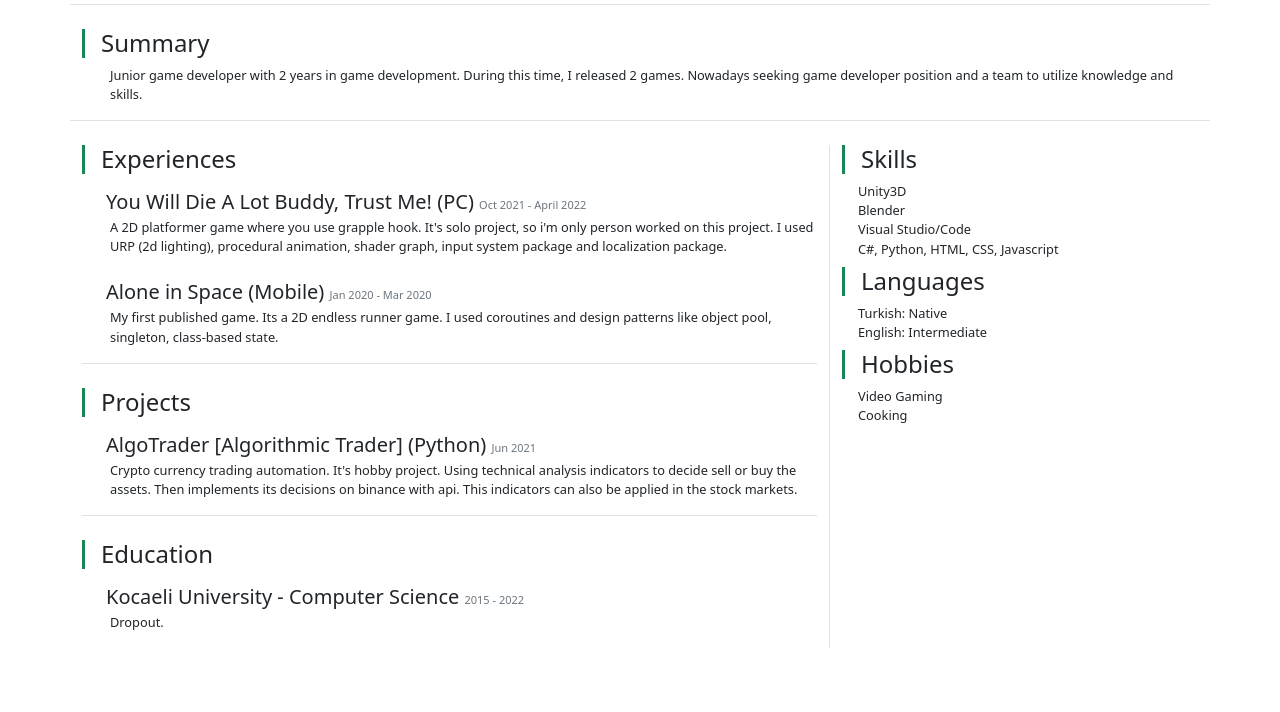
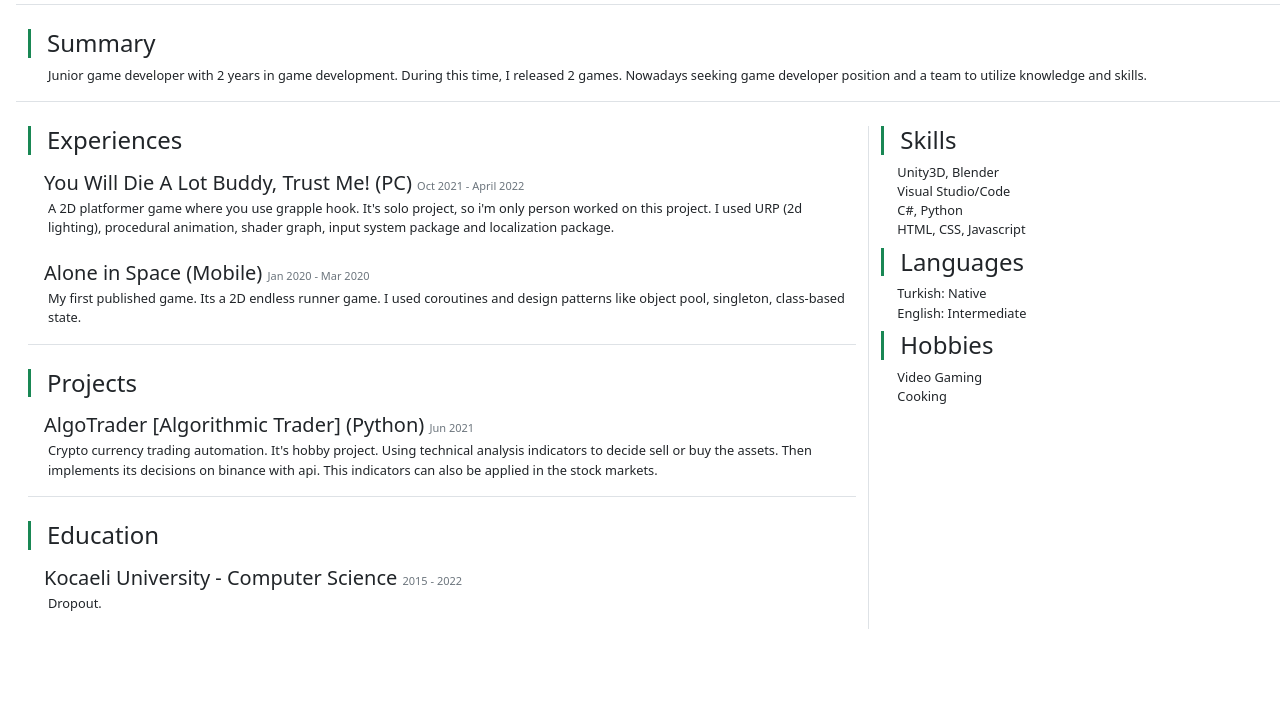
Before and after one commit to atakanihtiyar/atakanihtiyar.github.io, a plain HTML site: page index.html in a window 1280 px wide. Shown: the part 140-852 px from the top of the page. Drawn offline with nearby package versions, Linux system fonts and the light colour scheme.

Commit message:
Update index.html

```diff
--- a/index.html
+++ b/index.html
@@ -13,7 +13,7 @@
 
 <body>
 
-    <div class="container mt-5 my-5">
+    <div class="container-fluid my-5 mx-3">
         <div class="row align-items-center pb-3 border-bottom" id="part">
             <div class="col-8">
                 <h1 class="fs-1">Berkay Atakan İhtiyar</h1>
@@ -63,7 +63,7 @@
         <div class="row pb-3 border-bottom">
             <div class="col-12">
                 <h3 class="display-2 fs-4 px-3 border-start border-3 border-success">Summary</h3>
-                <div class="text-middle ms-4 ps-1">
+                <div class="text-middle ms-3 ps-1">
                     Junior game developer with 2 years in game development. During this time, I
                     released 2 games. Nowadays seeking game developer position and a team to utilize
                     knowledge and skills.
@@ -75,7 +75,7 @@
             <div class="col-8 border-end">
                 <div class="border-bottom">
                     <h3 class="display-2 fs-4 px-3 border-start border-3 border-success">Experiences</h3>
-                    <div class="experienceItem ms-4">
+                    <div class="experienceItem ms-3">
                         <h4 class="mb-1 mt-3 fs-5">You Will Die A Lot Buddy, Trust Me! (PC)
                             <span class="my-0 text-small text-secondary"> Oct 2021 - April 2022</span>
                         </h4>
@@ -86,12 +86,13 @@
                         </p>
                     </div>
 
-                    <div class="experienceItem ms-4">
+                    <div class="experienceItem ms-3">
                         <h4 class="mb-1 mt-4 fs-5">Alone in Space (Mobile)
                             <span class="my-0 text-small text-secondary"> Jan 2020 - Mar 2020</span>
                         </h4>
                         <p class="text-middle ps-1">
-                            My first published game. Its a 2D endless runner game. I used coroutines and design patterns like
+                            My first published game. Its a 2D endless runner game. I used coroutines and design patterns
+                            like
                             object pool, singleton, class-based state.
                         </p>
                     </div>
@@ -99,7 +100,7 @@
 
                 <div class="border-bottom">
                     <h3 class="display-2 fs-4 px-3 mt-4 border-start border-3 border-success">Projects</h3>
-                    <div class="experienceItem ms-4">
+                    <div class="experienceItem ms-3">
                         <h4 class="mb-1 mt-3 fs-5">AlgoTrader [Algorithmic Trader] (Python)
                             <span class="my-0 text-small text-secondary">Jun 2021</span>
                         </h4>
@@ -113,7 +114,7 @@
 
                 <div>
                     <h3 class="display-2 fs-4 px-3 mt-4 border-start border-3 border-success">Education</h3>
-                    <div class="experienceItem ms-4">
+                    <div class="experienceItem ms-3">
                         <h4 class="mb-1 mt-3 fs-5">Kocaeli University - Computer Science
                             <span class="my-0 text-small text-secondary">2015 - 2022</span>
                         </h4>
@@ -127,13 +128,13 @@
                 <div>
                     <h3 class="display-2 fs-4 px-3 border-start border-3 border-success">Skills</h3>
                     <div class="experienceItem p-0 m-0 ms-3 text-middle">
-                        <span>Unity3D</span>
-                        <br>
-                        <span>Blender</span>
+                        <span>Unity3D, Blender</span>
                         <br>
                         <span>Visual Studio/Code</span>
                         <br>
-                        <span>C#, Python, HTML, CSS, Javascript</span>
+                        <span>C#, Python</span>
+                        <br>
+                        <span>HTML, CSS, Javascript</span>
                     </div>
                 </div>
                 <div>
```
